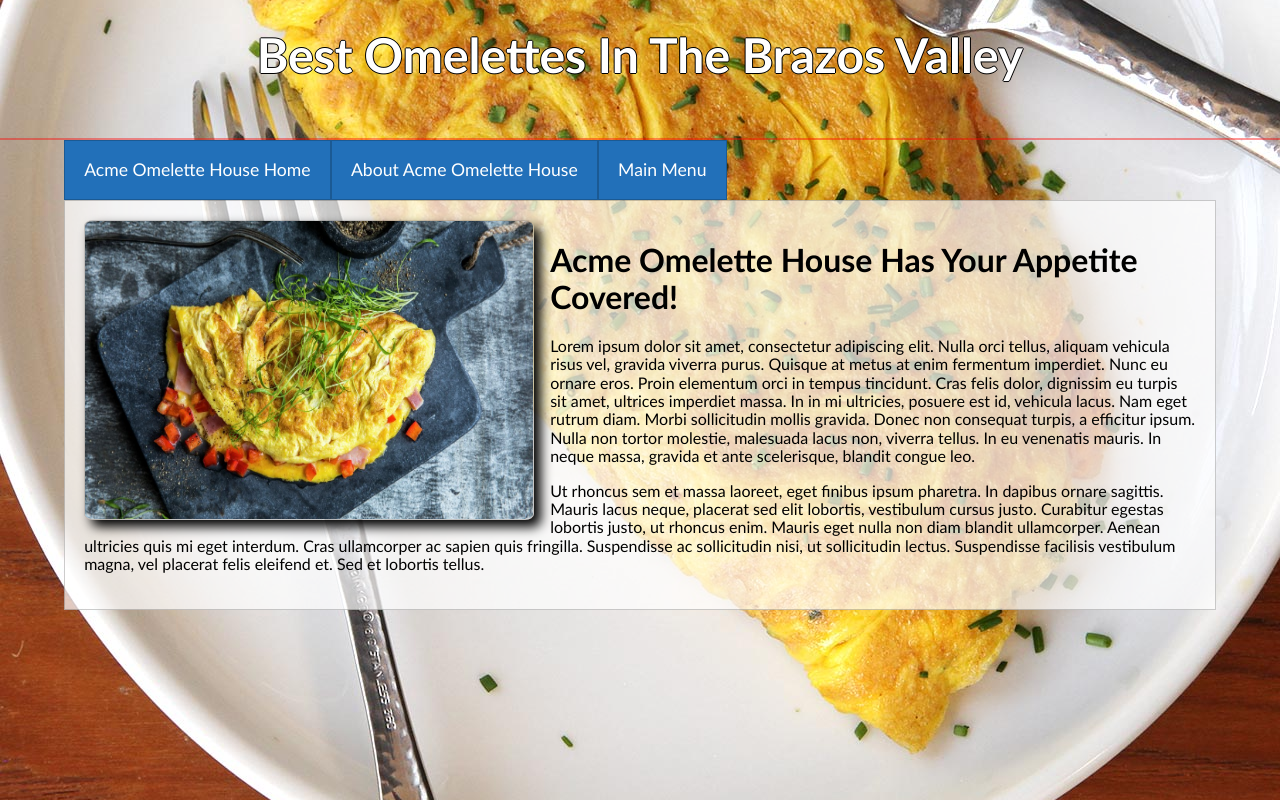
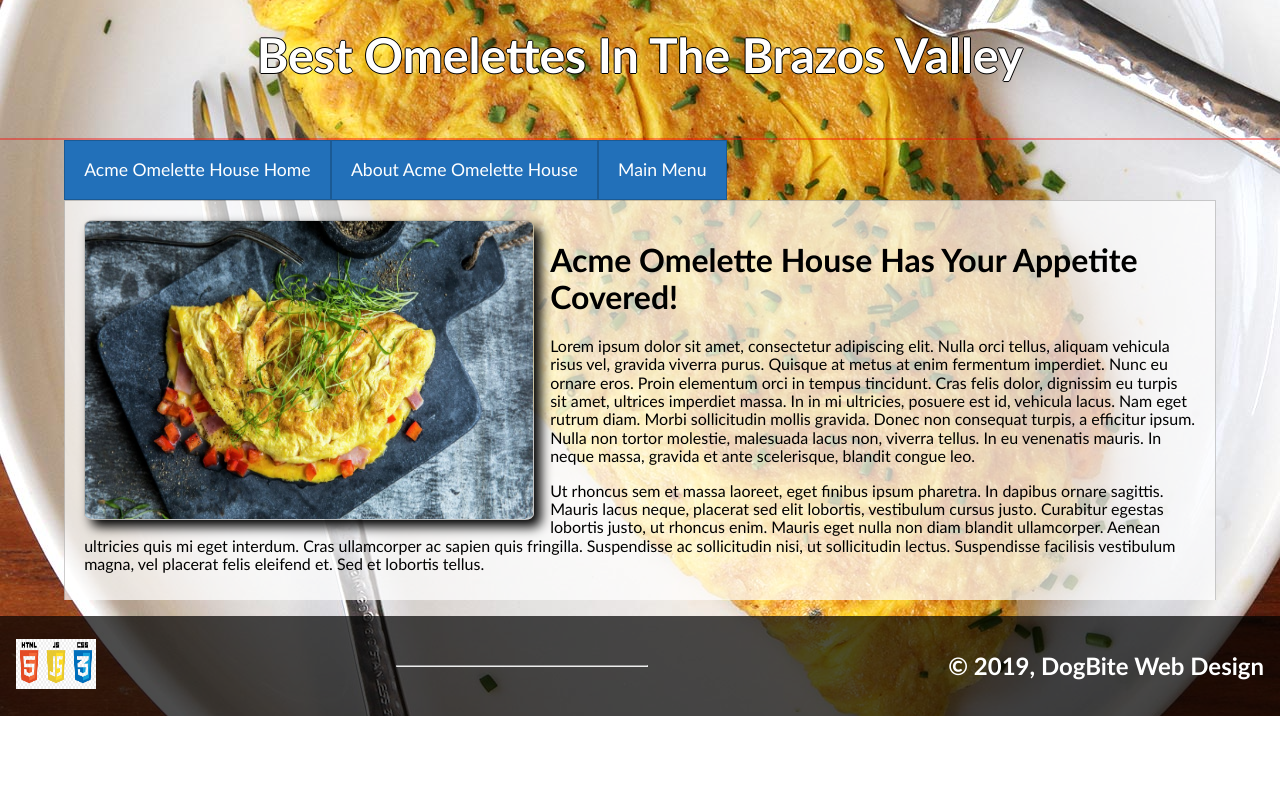
Before and after one commit to lucien-stavenhagen/Pure-HTML-CSS-JavaScript, a website built with webpack: page dist/index.html in a window 1280 px wide. Shown: the part 312-1112 px from the top of the page. After the commit the page ends 1028 px from the top, so only its background shows below. Built offline with nearby package versions, Linux system fonts and the light colour scheme; files whose address does not match are found by name.

Commit message:
add footer

```diff
--- a/css/style.css
+++ b/css/style.css
@@ -81,14 +81,29 @@ header {
 }
 #text-content {
   width: var(--my-width);
-  height: 600px;
+  height: 400px;
   margin: auto;
   padding: 1rem;
   position: relative;
   overflow: auto;
 }
+footer {
+  margin-top: 1rem;
+  padding: 1rem;
+  display: flex;
+  flex-wrap: nowrap;
+  justify-content: center;
+  align-items: center;
+  background-color: rgba(0, 0, 0, 0.7);
+}
+footer h2 {
+  color: white;
+}
 @media (max-width: 768px) {
   .menu-item {
     display: block;
   }
+  footer {
+    flex-direction: column;
+  }
 }
--- /dev/null
+++ b/src/footer.js
@@ -0,0 +1,16 @@
+const restFooter = () => {
+  const display = document.getElementById("footer-content");
+  const t = document.getElementById("footer-temp");
+  const footerClone = document.importNode(t.content, true);
+  const logo = footerClone.getElementById("footer-logo");
+  const footerImage = document.createElement("img");
+  footerImage.src = "../assets/logo.jpg";
+  footerImage.style.height = "50px";
+  footerImage.style.width = "80px";
+  logo.appendChild(footerImage);
+  const footerText = footerClone.getElementById("rest-footer");
+  footerText.innerHTML = "&copy; 2019, DogBite Web Design";
+  display.appendChild(footerClone);
+};
+
+export default restFooter;
--- a/src/index.js
+++ b/src/index.js
@@ -2,6 +2,7 @@ import restHeader from "./header";
 import restMenuBar from "./menubar";
 import showPage from "./pages";
 import buildMenuListing from "./menu/menu";
+import restFooter from "./footer";
 
 restHeader("Acme Omelette House", "Best omelettes in the brazos valley", true);
 restMenuBar();
@@ -45,3 +46,4 @@ let dishes = [
   }
 ];
 buildMenuListing(dishes);
+restFooter();
```
Also changed, not shown: dist/index.html, dist/main.js, 2 other files.
